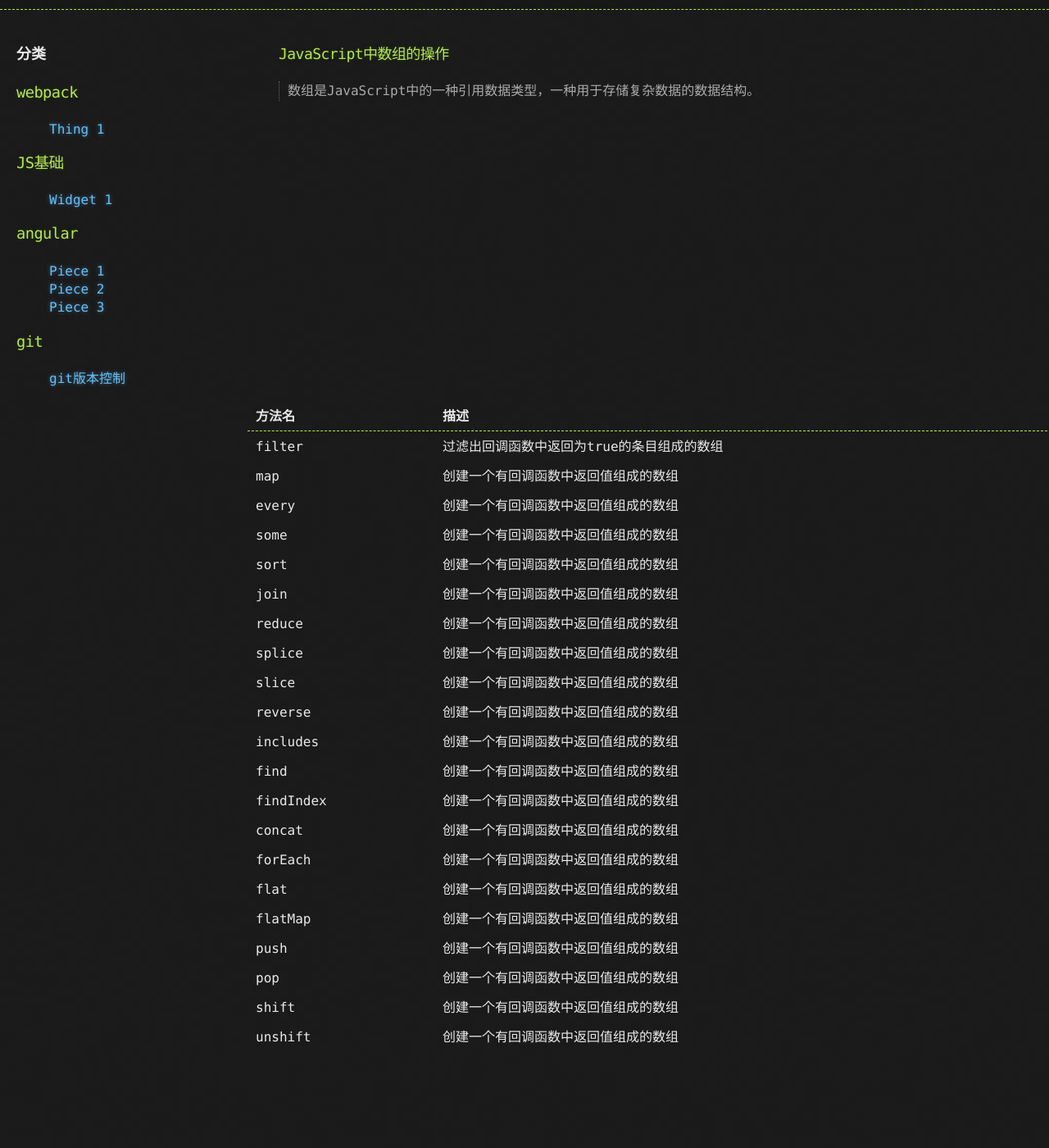
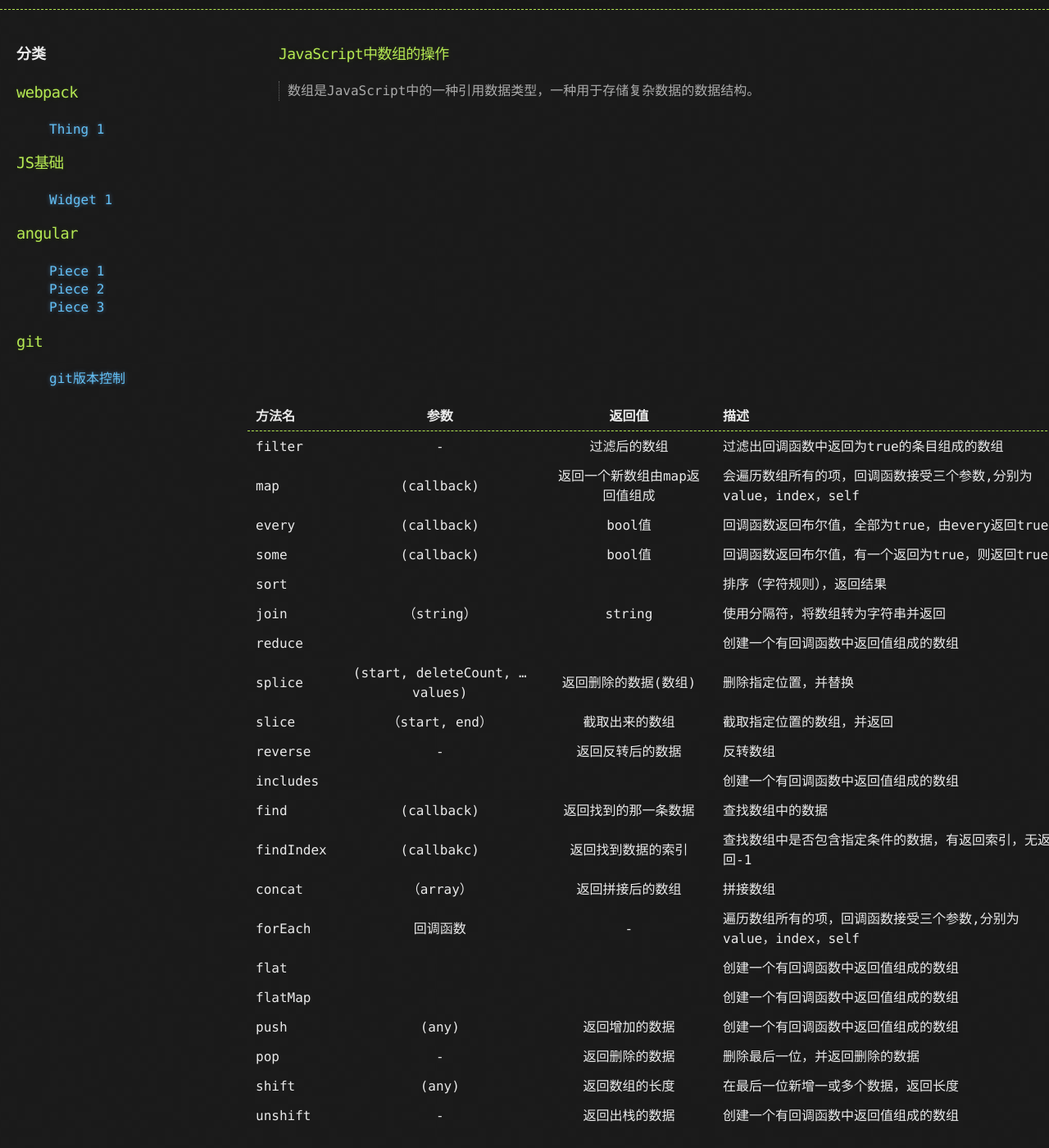
Before and after one commit to noisebird/blog, a Jekyll site: the page built from Js中数组的操作.md, in a window 1280 px wide and 1400 px high, scrolled down 89 px. Shown: the whole window at 82% size. Built offline with Jekyll 4.4.1, drawn with Linux system fonts in a browser that asks for light colours; our own code applies the rules of GitHub Pages for plain Markdown files; the repository's description, which GitHub fills in, is left out; before the commit the page ends 1393 px from its top, so only the background shows below that.

Commit message:
[darrewang] add js array operate file

```diff
--- a/Js中数组的操作.md
+++ b/Js中数组的操作.md
@@ -2,26 +2,26 @@
 > 数组是JavaScript中的一种引用数据类型，一种用于存储复杂数据的数据结构。
 
 
-| 方法名       | 描述 |
-| :----  | :-----|
-|filter         |  过滤出回调函数中返回为true的条目组成的数组 |
-|map        | 创建一个有回调函数中返回值组成的数组|
-|every        | 创建一个有回调函数中返回值组成的数组|
-|some        | 创建一个有回调函数中返回值组成的数组|
-|sort        | 创建一个有回调函数中返回值组成的数组|
-|join        | 创建一个有回调函数中返回值组成的数组|
-|reduce        | 创建一个有回调函数中返回值组成的数组|
-|splice        | 创建一个有回调函数中返回值组成的数组|
-|slice        | 创建一个有回调函数中返回值组成的数组|
-|reverse        | 创建一个有回调函数中返回值组成的数组|
-|includes        | 创建一个有回调函数中返回值组成的数组|
-|find        | 创建一个有回调函数中返回值组成的数组|
-|findIndex        | 创建一个有回调函数中返回值组成的数组|
-|concat        | 创建一个有回调函数中返回值组成的数组|
-|forEach        | 创建一个有回调函数中返回值组成的数组|
-|flat       | 创建一个有回调函数中返回值组成的数组|
-|flatMap        | 创建一个有回调函数中返回值组成的数组|
-|push        | 创建一个有回调函数中返回值组成的数组|
-|pop        | 创建一个有回调函数中返回值组成的数组|
-|shift        | 创建一个有回调函数中返回值组成的数组|
-|unshift        | 创建一个有回调函数中返回值组成的数组|
+| 方法名 | 参数 | 返回值 | 描述 |
+| :----  |:-----:| :--:|
+|filter   | - |  过滤后的数组    |  过滤出回调函数中返回为true的条目组成的数组 |
+|map      |(callback) | 返回一个新数组由map返回值组成 | 会遍历数组所有的项，回调函数接受三个参数,分别为value，index，self|
+|every    |(callback) | bool值   | 回调函数返回布尔值，全部为true，由every返回true|
+|some     |(callback) | bool值   | 回调函数返回布尔值，有一个返回为true，则返回true|
+|sort     | |   | 排序（字符规则），返回结果|
+|join     |（string） | string  | 使用分隔符，将数组转为字符串并返回|
+|reduce   | |    | 创建一个有回调函数中返回值组成的数组|
+|splice   |(start, deleteCount, ...values) |  返回删除的数据(数组)   | 删除指定位置，并替换 |
+|slice    |（start, end） |  截取出来的数组  | 截取指定位置的数组，并返回|
+|reverse  | - |    返回反转后的数据    | 反转数组 |
+|includes  | |      | 创建一个有回调函数中返回值组成的数组|
+|find    |(callback) | 返回找到的那一条数据    | 查找数组中的数据|
+|findIndex  |(callbakc) | 返回找到数据的索引      | 查找数组中是否包含指定条件的数据，有返回索引，无返回-1 |
+|concat   |（array） | 返回拼接后的数组     | 拼接数组|
+|forEach   |回调函数 |  -   |遍历数组所有的项，回调函数接受三个参数,分别为value，index，self|
+|flat     | |  | 创建一个有回调函数中返回值组成的数组|
+|flatMap  | |      | 创建一个有回调函数中返回值组成的数组|
+|push     |(any) | 返回增加的数据  | 创建一个有回调函数中返回值组成的数组|
+|pop    | - |  返回删除的数据  | 删除最后一位，并返回删除的数据|
+|shift   |(any) |  返回数组的长度   | 在最后一位新增一或多个数据，返回长度|
+|unshift  |- |  返回出栈的数据    | 创建一个有回调函数中返回值组成的数组|
```
